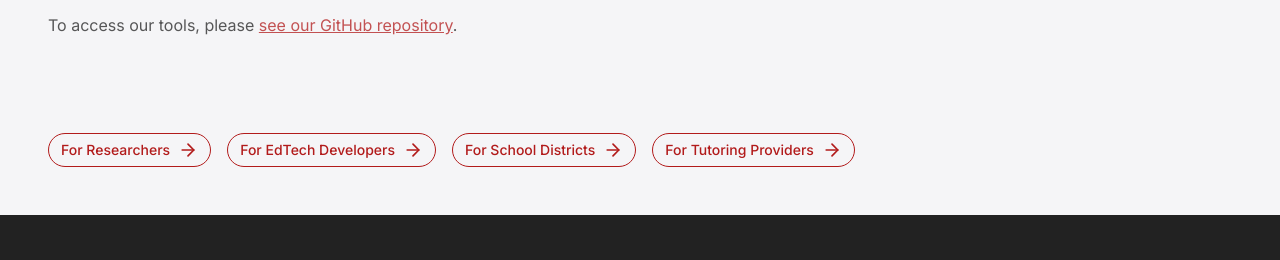
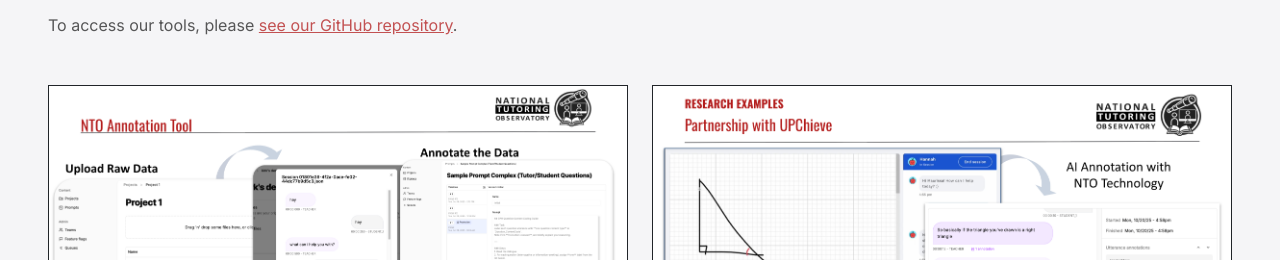
Before and after one commit to PeperoJo/cornell-national-tutoring-observatory, a website: page approach/researchers.html in a window 1280 px wide. Shown: the part 759-1019 px from the top of the page. Drawn offline with nearby package versions, Linux system fonts and the light colour scheme.

Commit message:
updated img padding for stakeholders

```diff
--- a/approach/researchers.html
+++ b/approach/researchers.html
@@ -74,7 +74,7 @@
         </section>
 
         <!-- Image Grid -->
-        <section class="py-0 px-4 px-md-5 d-none">
+        <section class="pt-0 pb-5 px-4 px-md-5">
             <div class="container-fluid px-0">
                 <div class="row g-4">
                     <div class="col-sm-12 col-md-12 col-lg-6">
@@ -94,7 +94,7 @@
         </section>
 
         <!-- Subpage Navigation Buttons -->
-        <section class="py-5 px-4 px-md-5">
+        <section class="py-5 px-4 px-md-5 d-none">
             <div class="container-fluid px-0">
                 <div class="d-flex flex-wrap gap-3">
                     <a href="researchers.html" class="btn btn-secondary d-inline-flex align-items-center gap-2">
```
Also changed, not shown: approach/developers.html (+1 -1 lines), approach/school-districts.html (+1 -1 lines), approach/tutoring-providers.html (+1 -1 lines).
